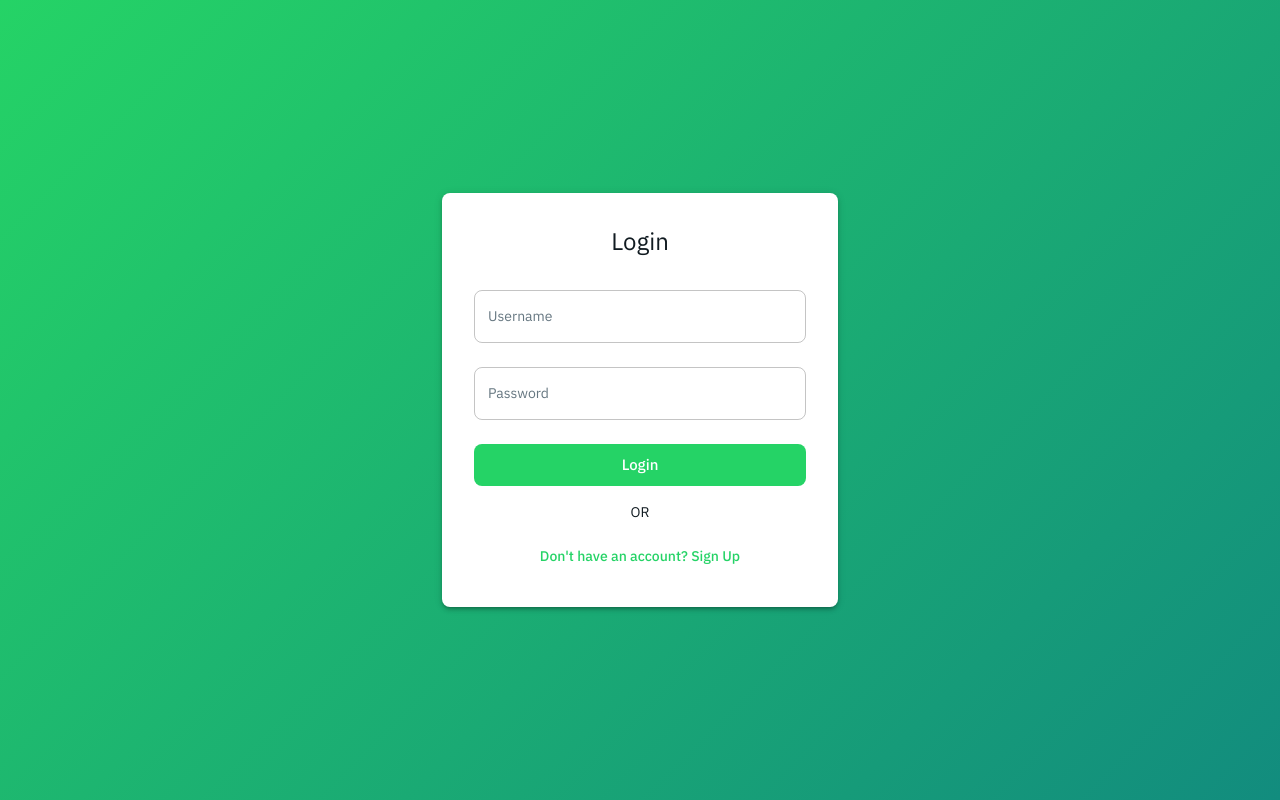
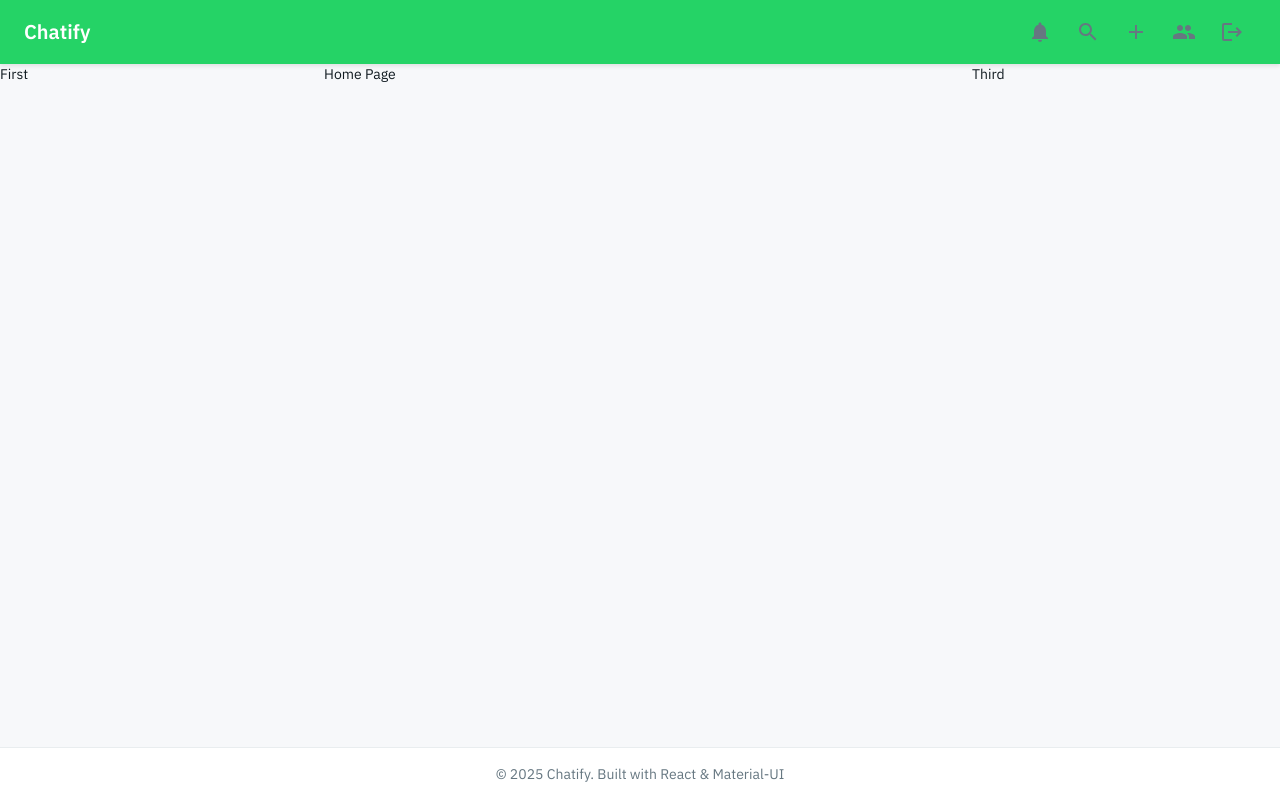
Before and after one commit to amandeep90s/chatify-app, a React (Vite) app in the folder client/: page / in a window 1280 px wide. Before the commit this address led to /login. Built offline with nearby package versions, Linux system fonts and the light colour scheme.

Commit message:
feat: restructure app layout with AuthProvider, add Header and Footer components, and enhance ProtectedRoute logic

```diff
--- a/client/src/App.jsx
+++ b/client/src/App.jsx
@@ -1,9 +1,10 @@
 import { lazy, Suspense } from 'react';
 import { BrowserRouter, Route, Routes } from 'react-router';
 
+import ProtectedRoute from '@/components/auth/ProtectedRoute';
 import Loader from '@/components/common/Loader';
-
-import ProtectedRoute from './components/auth/ProtectedRoute';
+import AppLayout from '@/components/layouts/AppLayout';
+import AuthProvider from '@/context/AuthContext';
 
 const Home = lazy(() => import('@/pages/Home'));
 const Login = lazy(() => import('@/pages/Login'));
@@ -11,23 +12,28 @@ const Chat = lazy(() => import('@/pages/Chat'));
 const Groups = lazy(() => import('@/pages/Groups'));
 const NotFound = lazy(() => import('@/pages/NotFound'));
 
-const user = false;
+const user = true;
 
 const App = () => {
   return (
+    <AuthProvider user={user}>
       <BrowserRouter>
         <Suspense fallback={<Loader message="Loading Chatify..." />}>
           <Routes>
+            {/* Protected Routes - Require Authentication */}
             <Route element={<ProtectedRoute user={user} />}>
+              <Route element={<AppLayout />}>
                 <Route path="/" element={<Home />} />
                 <Route path="/chat/:chatId" element={<Chat />} />
                 <Route path="/groups" element={<Groups />} />
               </Route>
+            </Route>
 
+            {/* Public Routes - Redirect if already authenticated */}
             <Route
               path="/login"
               element={
-              <ProtectedRoute user={!user} redirect="/">
+                <ProtectedRoute user={user} requireAuth={false} redirect="/">
                   <Login />
                 </ProtectedRoute>
               }
@@ -38,6 +44,7 @@ const App = () => {
           </Routes>
         </Suspense>
       </BrowserRouter>
+    </AuthProvider>
   );
 };
 
--- a/client/src/components/auth/ProtectedRoute.jsx
+++ b/client/src/components/auth/ProtectedRoute.jsx
@@ -1,8 +1,13 @@
 import { Navigate, Outlet } from 'react-router';
 
-function ProtectedRoute({ children, user, redirect = '/login' }) {
-  if (!user) {
-    return <Navigate to={redirect} />;
+function ProtectedRoute({ children, user, redirect = '/login', requireAuth = true }) {
+  // If requireAuth is true, user must be authenticated
+  // If requireAuth is false, user must NOT be authenticated (e.g., login page)
+  const isAuthenticated = Boolean(user);
+  const shouldRedirect = requireAuth ? !isAuthenticated : isAuthenticated;
+
+  if (shouldRedirect) {
+    return <Navigate to={redirect} replace />;
   }
 
   return children ? children : <Outlet />;
--- /dev/null
+++ b/client/src/components/common/Title.jsx
@@ -0,0 +1,12 @@
+import { Helmet } from 'react-helmet-async';
+
+function Title({ title = 'Chatify App', description = 'Built with React & Material-UI' }) {
+  return (
+    <Helmet>
+      <title>{title}</title>
+      <meta name="description" content={description} />
+    </Helmet>
+  );
+}
+
+export default Title;
--- /dev/null
+++ b/client/src/components/layouts/AppLayout.jsx
@@ -0,0 +1,61 @@
+import { Box, Grid } from '@mui/material';
+import { styled } from '@mui/material/styles';
+import { Outlet } from 'react-router';
+
+import Title from '@/components/common/Title';
+
+import Footer from './Footer';
+import Header from './Header';
+
+const LayoutContainer = styled(Box)(({ theme }) => ({
+  display: 'flex',
+  flexDirection: 'column',
+  minHeight: '100vh',
+  backgroundColor: theme.palette.background.default,
+}));
+
+const MainContentContainer = styled(Grid)(({ theme }) => ({
+  flex: 1,
+  height: '100%',
+  '& .MuiGrid-item': {
+    display: 'flex',
+    flexDirection: 'column',
+  },
+  [theme.breakpoints.down('md')]: {
+    height: 'auto',
+    minHeight: 'calc(100vh - 120px)', // Adjusted for header + title + footer
+    '& .MuiGrid-item': {
+      minHeight: '300px', // Minimum height for mobile grid items
+    },
+  },
+}));
+
+function AppLayout() {
+  return (
+    <LayoutContainer>
+      {/* Title */}
+      <Title />
+
+      {/* Header */}
+      <Header />
+
+      {/* Main Content Area */}
+      <MainContentContainer container spacing={2}>
+        <Grid size={{ sm: 4, md: 3 }} sx={{ display: { xs: 'none', sm: 'block' } }}>
+          First
+        </Grid>
+        <Grid size={{ xs: 12, sm: 8, md: 5, lg: 6 }}>
+          <Outlet />
+        </Grid>
+        <Grid size={{ md: 4, lg: 3 }} sx={{ display: { xs: 'none', md: 'block' } }}>
+          Third
+        </Grid>
+      </MainContentContainer>
+
+      {/* Footer */}
+      <Footer />
+    </LayoutContainer>
+  );
+}
+
+export default AppLayout;
--- /dev/null
+++ b/client/src/components/layouts/Footer.jsx
@@ -0,0 +1,34 @@
+import { Box, Container, Typography } from '@mui/material';
+import { styled } from '@mui/material/styles';
+
+const FooterContainer = styled(Box)(({ theme }) => ({
+  backgroundColor: theme.palette.background.paper,
+  borderTop: `1px solid ${theme.palette.divider}`,
+  padding: theme.spacing(2, 3),
+  textAlign: 'center',
+  marginTop: 'auto',
+  flexShrink: 0, // Prevent footer from shrinking
+  [theme.breakpoints.down('md')]: {
+    position: 'relative',
+    bottom: 0,
+  },
+}));
+
+const FooterText = styled(Typography)(({ theme }) => ({
+  color: theme.palette.text.secondary,
+  fontSize: '0.875rem',
+}));
+
+function Footer() {
+  return (
+    <FooterContainer>
+      <Container maxWidth="lg">
+        <FooterText variant="body2">
+          &copy; {new Date().getFullYear()} Chatify. Built with React &amp; Material-UI
+        </FooterText>
+      </Container>
+    </FooterContainer>
+  );
+}
+
+export default Footer;
--- /dev/null
+++ b/client/src/components/layouts/Header.jsx
@@ -0,0 +1,129 @@
+import {
+  Add as AddIcon,
+  Group as GroupIcon,
+  Logout as LogoutIcon,
+  Menu as MenuIcon,
+  Notifications as NotificationsIcon,
+  Search as SearchIcon,
+} from '@mui/icons-material';
+import { AppBar, Box, IconButton, Toolbar, Tooltip, Typography } from '@mui/material';
+import { styled } from '@mui/material/styles';
+import { useState } from 'react';
+import { Link, useNavigate } from 'react-router';
+
+const HeaderContainer = styled(Box)(({ theme }) => ({
+  backgroundColor: theme.palette.primary.main,
+  color: theme.palette.primary.contrastText,
+  boxShadow: '0 2px 4px rgba(0,0,0,0.1)',
+  zIndex: theme.zIndex.appBar,
+}));
+
+const HeaderText = styled(Typography)({
+  fontWeight: 600,
+  fontSize: '1.25rem',
+});
+
+const HeaderLink = styled(Link)({
+  color: 'inherit',
+  textDecoration: 'none',
+  transition: 'opacity 0.2s ease-in-out',
+  '&:hover': {
+    opacity: 0.8,
+  },
+});
+
+const ActionButton = ({ title, icon, onClick }) => {
+  const IconComponent = icon;
+  return (
+    <Tooltip title={title} arrow>
+      <IconButton color="inherit" size="large" onClick={onClick}>
+        <IconComponent />
+      </IconButton>
+    </Tooltip>
+  );
+};
+
+function Header() {
+  const navigate = useNavigate();
+
+  // State for managing dialog/modal visibility
+  const [_dialogs, setDialogs] = useState({
+    mobile: false,
+    search: false,
+    newGroup: false,
+    notification: false,
+  });
+
+  const toggleDialog = dialogName => {
+    setDialogs(prev => ({
+      ...prev,
+      [dialogName]: !prev[dialogName],
+    }));
+  };
+
+  const handleNavigation = path => {
+    navigate(path);
+  };
+
+  const headerActions = [
+    {
+      title: 'Notification',
+      icon: NotificationsIcon,
+      onClick: () => toggleDialog('notification'),
+    },
+    {
+      title: 'Search',
+      icon: SearchIcon,
+      onClick: () => toggleDialog('search'),
+    },
+    {
+      title: 'New Group',
+      icon: AddIcon,
+      onClick: () => toggleDialog('newGroup'),
+    },
+    {
+      title: 'Manage Groups',
+      icon: GroupIcon,
+      onClick: () => handleNavigation('/groups'),
+    },
+    {
+      title: 'Logout',
+      icon: LogoutIcon,
+      onClick: () => handleNavigation('/login'), // Fixed logout navigation
+    },
+  ];
+
+  return (
+    <HeaderContainer>
+      <AppBar position="static" color="transparent" elevation={0}>
+        <Toolbar
+          sx={{
+            display: 'flex',
+            justifyContent: 'space-between',
+            alignItems: 'center',
+          }}
+        >
+          <HeaderLink to="/">
+            <HeaderText sx={{ display: { xs: 'none', sm: 'block' } }} variant="h6">
+              Chatify
+            </HeaderText>
+          </HeaderLink>
+
+          <Box sx={{ display: { xs: 'block', sm: 'none' } }}>
+            <IconButton color="inherit" onClick={() => toggleDialog('mobile')}>
+              <MenuIcon />
+            </IconButton>
+          </Box>
+
+          <Box>
+            {headerActions.map(({ title, icon, onClick }) => (
+              <ActionButton key={title} title={title} icon={icon} onClick={onClick} />
+            ))}
+          </Box>
+        </Toolbar>
+      </AppBar>
+    </HeaderContainer>
+  );
+}
+
+export default Header;
--- /dev/null
+++ b/client/src/context/AuthContext.jsx
@@ -0,0 +1,30 @@
+import { createContext, useContext } from 'react';
+
+// Simple auth context for demo purposes
+const AuthContext = createContext();
+
+// Hook to use auth context
+const useAuth = () => {
+  const context = useContext(AuthContext);
+  if (!context) {
+    throw new Error('useAuth must be used within an AuthProvider');
+  }
+  return context;
+};
+
+// AuthProvider component
+export const AuthProvider = ({ children, user }) => {
+  const authValue = {
+    user,
+    isAuthenticated: Boolean(user),
+    // Add more auth methods here later (login, logout, etc.)
+  };
+
+  return <AuthContext.Provider value={authValue}>{children}</AuthContext.Provider>;
+};
+
+// Export hook and context through the AuthProvider
+AuthProvider.useAuth = useAuth;
+AuthProvider.Context = AuthContext;
+
+export default AuthProvider;
```
Also changed, not shown: client/src/constants/color.js (added). Lines whose indentation alone changed are shown as unchanged.
